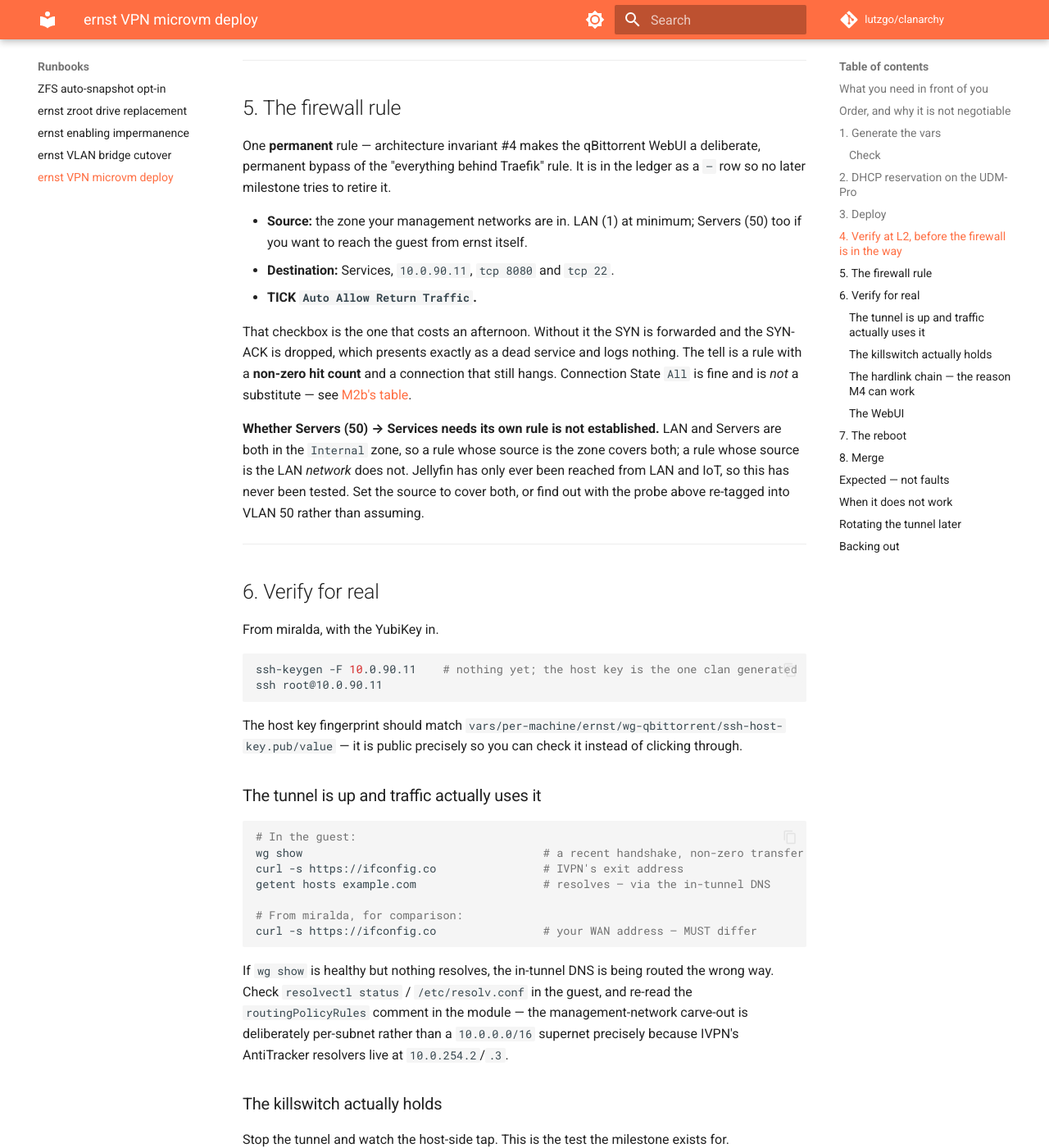
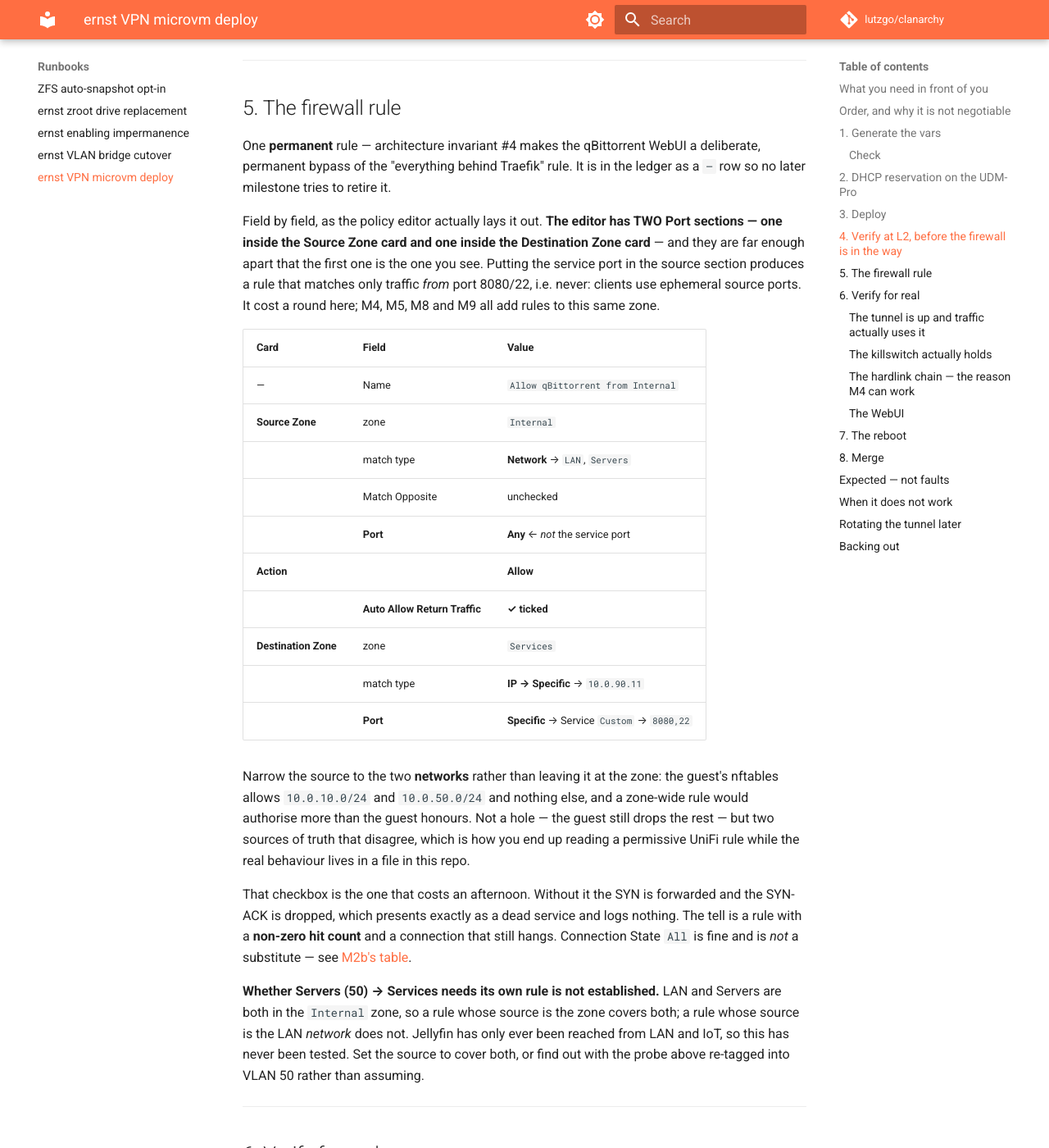
Before and after one commit to lutzgo/clanarchy, an MkDocs documentation site: the page built from docs/runbooks/ernst-vpn-microvm-deploy.md, in a window 1280 px wide and 1400 px high, scrolled down 4813 px. Shown: the whole window at 82% size. Built offline with MkDocs 1.6.1 and Material for MkDocs 9.7.7, drawn with Linux system fonts in a browser that asks for light colours; comment, search, counter and statistics services are not loaded.

Commit message:
Spell out the UniFi policy field by field; the editor has two Port sections
The runbook said "source: the zone your management networks are in", which
is not a thing you can type into a form. Replaced with the actual fields.

The trap worth recording: the ZBF policy editor puts a Port sub-section
inside BOTH the Source Zone card and the Destination Zone card, and the
source one is the one you see first. A service port entered there matches
only traffic *from* 8080/22, i.e. never, since clients use ephemeral source
ports. The symptom is a hanging connection with a zero hit count — M2b's
"zero hits means the matcher is wrong" split, in its first real instance.

M4, M5, M8 and M9 all add rules to this same zone.

Co-Authored-By: Claude Opus 5 <noreply@anthropic.com>

```diff
--- a/docs/runbooks/ernst-vpn-microvm-deploy.md
+++ b/docs/runbooks/ernst-vpn-microvm-deploy.md
@@ -225,10 +225,32 @@ One **permanent** rule — architecture invariant #4 makes the qBittorrent WebUI
 deliberate, permanent bypass of the "everything behind Traefik" rule. It is in
 the ledger as a `—` row so no later milestone tries to retire it.
 
-- **Source:** the zone your management networks are in. LAN (1) at minimum;
-  Servers (50) too if you want to reach the guest from ernst itself.
-- **Destination:** Services, `10.0.90.11`, `tcp 8080` and `tcp 22`.
-- **TICK `Auto Allow Return Traffic`.**
+Field by field, as the policy editor actually lays it out. **The editor has TWO
+Port sections — one inside the Source Zone card and one inside the Destination
+Zone card** — and they are far enough apart that the first one is the one you
+see. Putting the service port in the source section produces a rule that matches
+only traffic *from* port 8080/22, i.e. never: clients use ephemeral source ports.
+It cost a round here; M4, M5, M8 and M9 all add rules to this same zone.
+
+| Card | Field | Value |
+|---|---|---|
+| — | Name | `Allow qBittorrent from Internal` |
+| **Source Zone** | zone | `Internal` |
+| | match type | **Network** → `LAN`, `Servers` |
+| | Match Opposite | unchecked |
+| | **Port** | **Any** ← *not* the service port |
+| **Action** | | **Allow** |
+| | **Auto Allow Return Traffic** | **✓ ticked** |
+| **Destination Zone** | zone | `Services` |
+| | match type | **IP → Specific** → `10.0.90.11` |
+| | **Port** | **Specific** → Service `Custom` → `8080,22` |
+
+Narrow the source to the two **networks** rather than leaving it at the zone:
+the guest's nftables allows `10.0.10.0/24` and `10.0.50.0/24` and nothing else,
+and a zone-wide rule would authorise more than the guest honours. Not a hole —
+the guest still drops the rest — but two sources of truth that disagree, which
+is how you end up reading a permissive UniFi rule while the real behaviour lives
+in a file in this repo.
 
 That checkbox is the one that costs an afternoon. Without it the SYN is
 forwarded and the SYN-ACK is dropped, which presents exactly as a dead service
```
